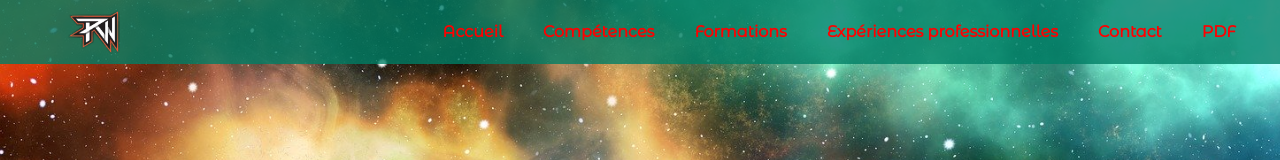
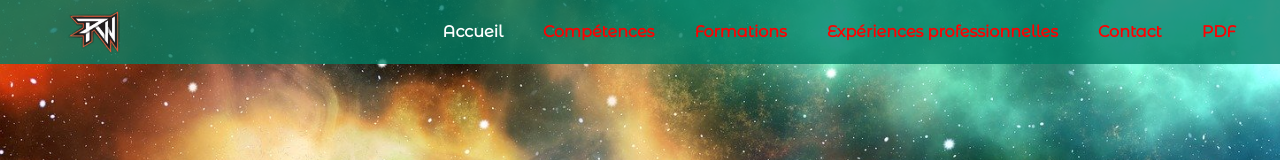
Before and after one commit to Willremi/cv-react, a React (Create React App) app: page / in a window 1280 px wide. Shown: the top 160 px of the page. Built offline with nearby package versions, Linux system fonts and the light colour scheme; a web font is replaced by a local one.

Commit message:
modification de la navbar pour mettre actif dans class

```diff
--- a/src/components/Navbar.js
+++ b/src/components/Navbar.js
@@ -1,6 +1,6 @@
 import { Disclosure } from '@headlessui/react';
 import React from 'react';
-import { Link } from 'react-router-dom';
+import { Link, useLocation } from 'react-router-dom';
 import rw from '../assets/images/logos/rw.png';
 import { MenuIcon, XIcon } from '@heroicons/react/outline';
 import PDF from '../assets/documents/cvVers2022.pdf';
@@ -15,9 +15,12 @@ const Navbar = () => {
         { name: 'Contact', href: '/contact', current: false },
     ]
 
-    // function classNames(...classes) {
-    //     return classes.filter(Boolean).join(" ");
-    // }
+    function classNames(...classes) {
+        return classes.filter(Boolean).join(" ");
+    }
+    const activeLink = "xl:text-white";
+
+    const location = useLocation();
 
     const saveFile = () => {
         saveAs(
@@ -57,11 +60,10 @@ const Navbar = () => {
                                                 <Link
                                                     key={item.name}
                                                     to={item.href}
-                                                    className="text-div-red px-3 py-2 rounded-md text-md font-extrabold font-police hover:bg-div-blue hover:text-white"
-                                                // className={classNames(
-                                                //     item.current ? 'bg-gray-900 text-white' : 'text-white-400 hover:bg-gray-700 hover:text-white',
-                                                //     'px-3 py-2 rounded-md text-sm font-medium'
-                                                // )}
+                                                    // className="text-div-red px-3 py-2 rounded-md text-md font-extrabold font-police hover:bg-div-blue hover:text-white"
+                                                className={`text-div-red px-3 py-2 rounded-md text-md font-extrabold font-police hover:bg-div-blue hover:text-white ${classNames(
+                                                    (location.pathname === item.href) && activeLink
+                                                )}`}
 
                                                 >
                                                     {item.name}
@@ -84,11 +86,10 @@ const Navbar = () => {
                                         key={item.name}
                                         as={Link}
                                         to={item.href}
-                                        className="text-div-red hover:bg-div-blue hover:text-white block px-3 py-2 rounded-md text-lg font-semibold"
-                                    // className={classNames(
-                                    //     item.current ? 'bg-gray-900 text-white' : 'text-gray-300 hover:bg-gray-700 hover:text-white',
-                                    //     'block px-3 py-2 rounded-md text-base font-medium'
-                                    // )}
+                                        // className="text-div-red hover:bg-div-blue hover:text-white block px-3 py-2 rounded-md text-lg font-semibold"
+                                        className={`text-div-red hover:bg-div-blue hover:text-white block px-3 py-2 rounded-md text-lg font-semibold ${classNames(
+                                            (location.pathname === item.href) && activeLink
+                                        )}`}
                                     // aria-current={item.current ? 'page' : undefined}
                                     >
                                         {item.name}
```
